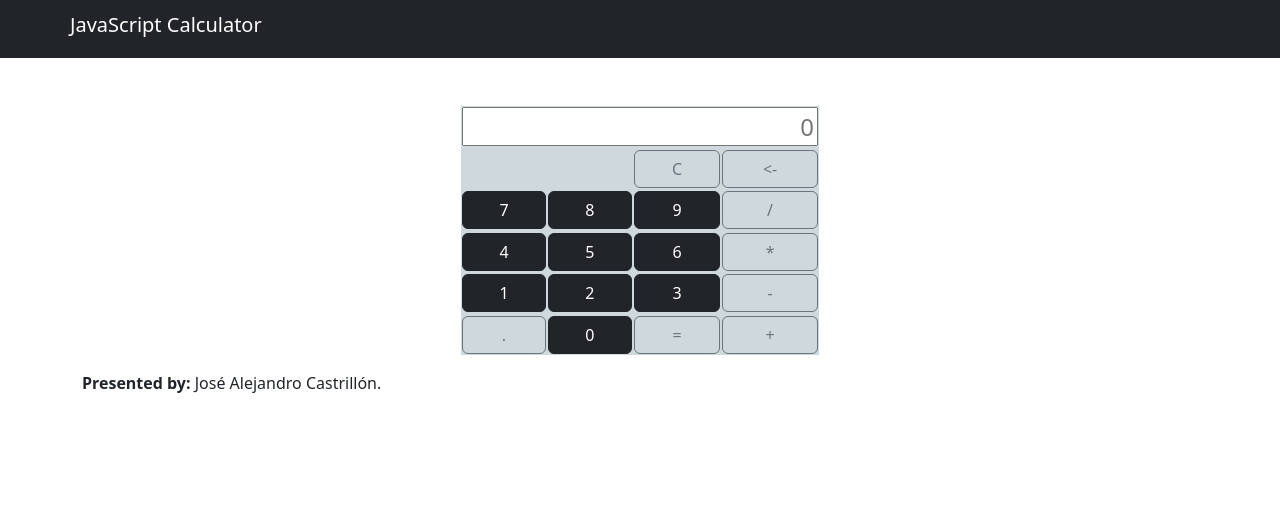
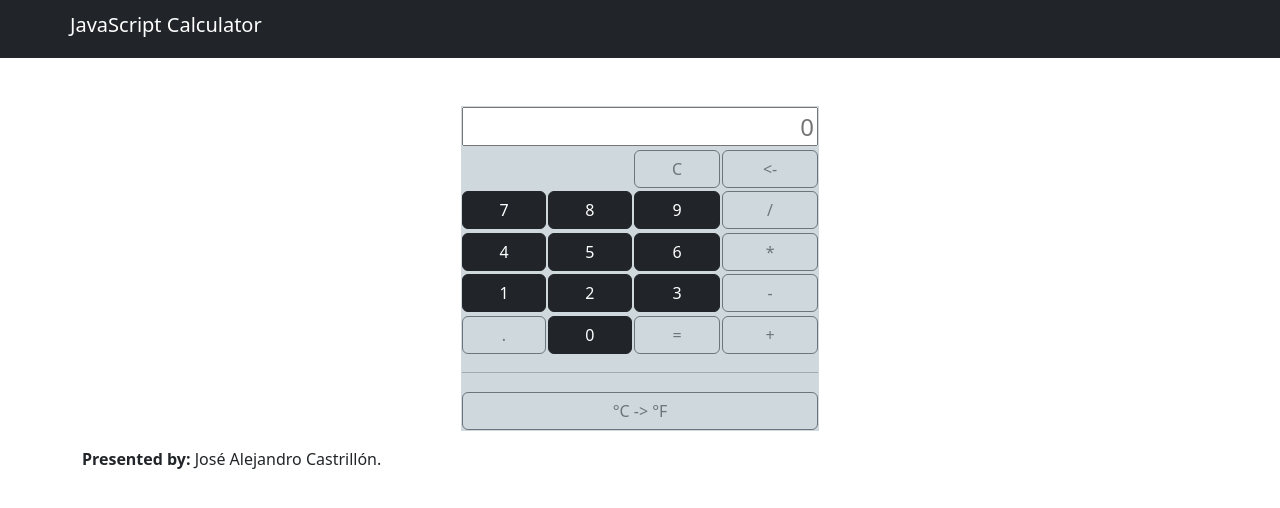
Before and after one commit to alejo-c/Taller0003Git, a plain HTML site: page index.html in a window 1280 px wide. Drawn offline with nearby package versions, Linux system fonts and the light colour scheme.

Commit message:
Agregar el botón 'Grados Centrigrados a Fahrenheit'

```diff
--- a/index.html
+++ b/index.html
@@ -58,6 +58,18 @@
 					<td><button class="btn btn-outline-secondary" id="calculate-btn" value="=">=</button></td>
 					<td><button class="btn btn-outline-secondary" id="add-btn" value="+">+</button></td>
 				</tr>
+				<tr>
+					<td colspan="4">
+						<hr>
+					</td>
+				</tr>
+				<tr>
+					<td colspan="4">
+						<button class="btn btn-outline-secondary" id="convert-degrees-btn">
+							°C -> °F
+						</button>
+					</td>
+				</tr>
 			</tbody>
 		</table>
 	</div>
```
